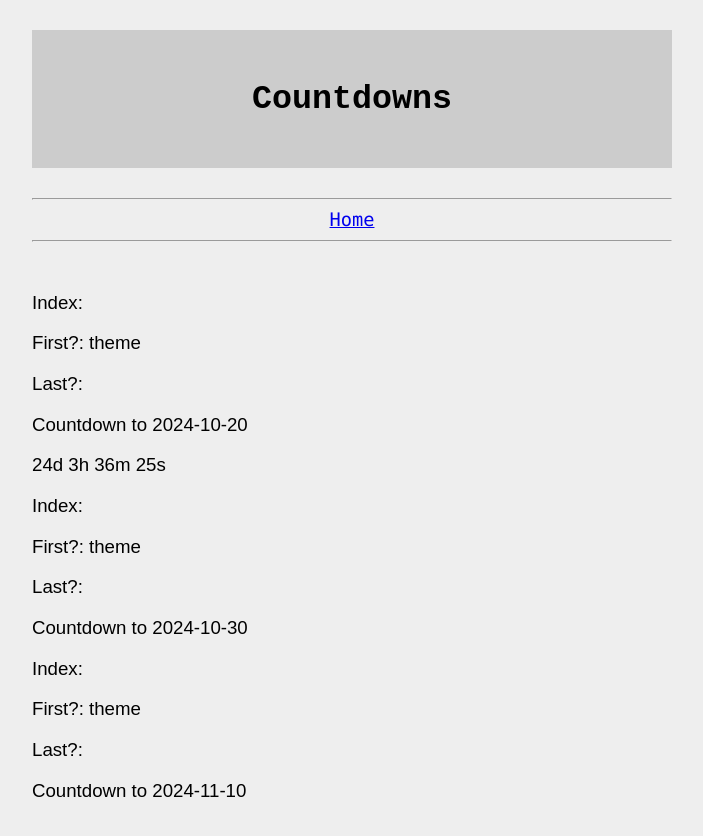
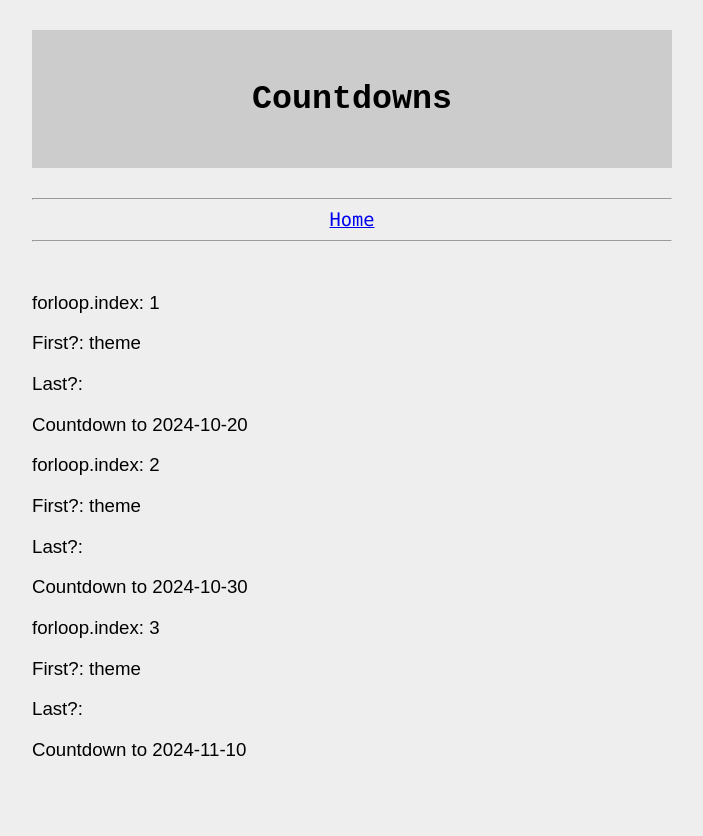
Before and after one commit to thomas6785/thomas6785.github.io, a Jekyll site: the page built from projects/countdowns.html, in a window 1280 px wide. Shown: the top 836 px of the page, without its empty margins (288-991 px from the left). Built offline with Jekyll 4.4.1, drawn with Linux system fonts in a browser that asks for light colours; part of the change alters nothing that is shown.

Commit message:
vault backup: 2024-10-16 21:23:31

```diff
--- a/projects/countdowns.html
+++ b/projects/countdowns.html
@@ -5,7 +5,7 @@ layout: default
 {% assign countdown_dates = "2024-10-20,2024-10-30,2024-11-10" | split: "," %}
 {% for countdown_date in countdown_dates %}
 
-<p>Index: {{ index }}</p>
+<p>forloop.index: {{ forloop.index }}</p>
 <p>First?: {{ first }}</p>
 <p>Last?: {{ last }}</p>
 
@@ -15,7 +15,7 @@ layout: default
 
 <script>
 // Set the date we're counting down to
-var countDownDate{{ index }} = new Date("{{ countdown_date }}").getTime();
+var countDownDate{{ forloop.index }} = new Date("{{ countdown_date }}").getTime();
 
 // Update the count down every 1 second
 var x = setInterval(function() {
@@ -24,7 +24,7 @@ var x = setInterval(function() {
   var now = new Date().getTime();
 
   // Find the distance between now and the count down date
-  var distance = countDownDate{{ index }} - now;
+  var distance = countDownDate{{ forloop.index }} - now;
 
   // Time calculations for days, hours, minutes and seconds
   var days = Math.floor(distance / (1000 * 60 * 60 * 24));
@@ -33,13 +33,13 @@ var x = setInterval(function() {
   var seconds = Math.floor((distance % (1000 * 60)) / 1000);
 
   // Display the result in the element with id="demo"
-  document.getElementById("timer{{ index }}").innerHTML = days + "d " + hours + "h "
+  document.getElementById("timer{{ forloop.index }}").innerHTML = days + "d " + hours + "h "
   + minutes + "m " + seconds + "s ";
 
   // If the count down is finished, write some text
   if (distance < 0) {
     clearInterval(x);
-    document.getElementById("timer{{ index }}").innerHTML = "EXPIRED";
+    document.getElementById("timer{{ forloop.index }}").innerHTML = "EXPIRED";
   }
 }, 1000);
 </script>
```
